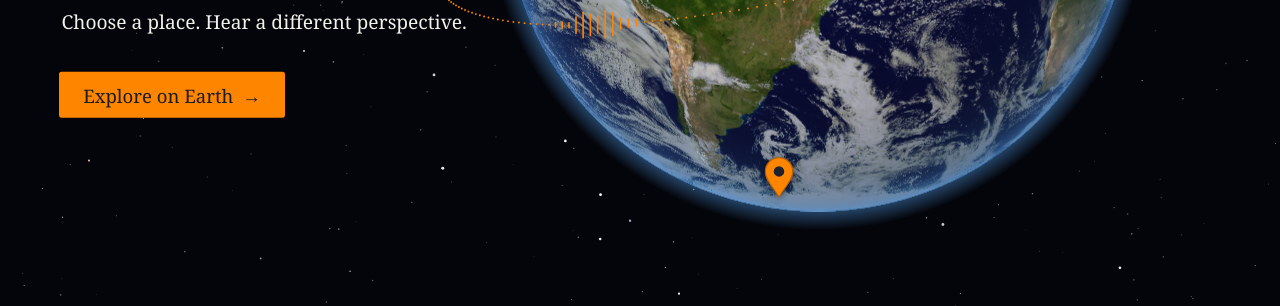
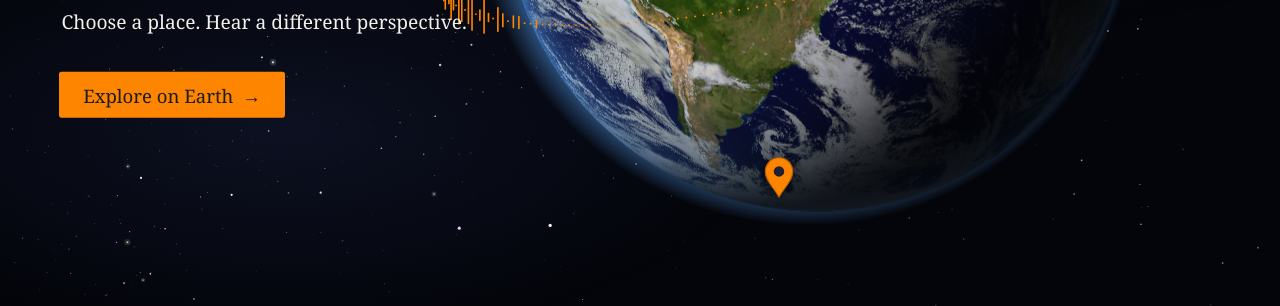
Before and after one commit to GoofyDevHub/NASA-Hackaton-2026-, a plain HTML site: page site/index.html in a window 1280 px wide. Shown: the part 494-800 px from the top of the page. Drawn offline with Linux system fonts and the light colour scheme; animation ran at ten frames a second.

Commit message:
feat(site): light the globe from the left and animate the entrance
Rename to P.T.S., shade the lower right of the Earth as night, turn the
entrance orbit into a travelling waveform and drop it from the globe
view, and let a two-layer starfield drift over a faint haze.

Co-Authored-By: Claude Fable 5.2 <noreply@anthropic.com>

```diff
--- a/site/app.js
+++ b/site/app.js
@@ -52,20 +52,39 @@ const globe = createGlobe($('globe'), {
   onPositions: place
 });
 
-// ---- deep space: a fixed field of small stars, the same on every visit
-const stars = $('stars');
-function drawStars() {
-  const w = innerWidth, h = innerHeight, d = Math.min(devicePixelRatio || 1, 2), x = stars.getContext('2d');
-  stars.width = w * d; stars.height = h * d; x.setTransform(d, 0, 0, d, 0, 0);
+// ---- deep space: two layers of small stars drift slowly the way the Earth turns, over a faint band of haze
+const stars = $('stars'), sx = stars.getContext('2d'), layers = [];
+function buildStars() {
+  const w = innerWidth, h = innerHeight, d = Math.min(devicePixelRatio || 1, 2);
+  stars.width = w * d; stars.height = h * d;
   let seed = 20261114; const rnd = () => (seed = (seed * 1664525 + 1013904223) >>> 0) / 4294967296;
-  for (let i = 0, n = Math.round(w * h / 2600); i < n; i++) {
-    const big = rnd() < 0.06, r = big ? 0.9 + rnd() * 0.7 : 0.35 + rnd() * 0.5, tint = rnd();
-    x.fillStyle = tint < 0.12 ? '#FFE3C2' : tint < 0.24 ? '#CFE0FF' : '#FFFFFF';
-    x.globalAlpha = big ? 0.75 + rnd() * 0.25 : 0.2 + rnd() * 0.55;
-    x.beginPath(); x.arc(rnd() * w, rnd() * h, r, 0, 7); x.fill();
+  layers.length = 0;
+  for (const [density, speed, size] of [[1700, 2.2, 0.75], [5200, 5.5, 1.15]]) {       // far and near
+    const c = document.createElement('canvas'), x = c.getContext('2d');
+    c.width = w * d; c.height = h * d; x.setTransform(d, 0, 0, d, 0, 0);
+    for (let i = 0, n = Math.round(w * h / density); i < n; i++) {
+      let px = rnd() * w, py = rnd() * h;
+      if (rnd() < 0.4) py = h * (0.92 - 0.62 * px / w) + (rnd() + rnd() + rnd() - 1.5) * h * 0.16;   // denser along a diagonal band
+      const bright = rnd() < 0.07, r = (bright ? 0.9 + rnd() * 0.6 : 0.3 + rnd() * 0.5) * size, tint = rnd();
+      x.fillStyle = tint < 0.12 ? '#FFE3C2' : tint < 0.26 ? '#CFE0FF' : '#FFFFFF';
+      x.globalAlpha = bright ? 0.7 + rnd() * 0.3 : 0.18 + rnd() * 0.5;
+      x.beginPath(); x.arc(px, py, r, 0, 7); x.fill();
+      if (bright && rnd() < 0.3) { x.globalAlpha *= 0.18; x.beginPath(); x.arc(px, py, r * 3.2, 0, 7); x.fill(); }   // soft bloom on a few
+    }
+    layers.push({ c, speed });
   }
 }
-drawStars(); addEventListener('resize', drawStars);
+function drawStars(now) {
+  requestAnimationFrame(drawStars);
+  if (view === 'player' || !layers.length) return;
+  const w = stars.width;
+  sx.clearRect(0, 0, w, stars.height);
+  for (const { c, speed } of layers) {
+    const off = Math.round((now / 1000 * speed * (w / innerWidth)) % w);
+    sx.drawImage(c, off, 0); sx.drawImage(c, off - w, 0);
+  }
+}
+buildStars(); addEventListener('resize', buildStars); requestAnimationFrame(drawStars);
 
 // ---- views: entrance -> globe -> player
 const PLACEMENT = {
@@ -75,7 +94,7 @@ const PLACEMENT = {
 function setView(v) {
   view = v; document.body.dataset.view = v;
   $('entrance').hidden = v !== 'entrance'; $('explorer').hidden = v !== 'globe'; $('player').hidden = v !== 'player';
-  globe.setVisible(v !== 'player'); globe.setInteractive(v === 'globe');
+  globe.setVisible(v !== 'player'); globe.setInteractive(v === 'globe'); globe.setOrbit(v === 'entrance');
   if (PLACEMENT[v]) globe.setPlacement(PLACEMENT[v]());
   for (const el of Object.values(pinEls)) el.tabIndex = v === 'globe' ? 0 : -1;
   if (v !== 'globe') { hot = null; callout.hidden = cline.hidden = true; }      // the pin label never outlives the globe view
--- a/site/globe.js
+++ b/site/globe.js
@@ -9,7 +9,7 @@ export function createGlobe(canvas, { texture, pins, onPositions }) {
   const reduced = matchMedia('(prefers-reduced-motion: reduce)');
   const view = { lat: 9, lon: -28 };
   const place = { cx: 0.64, cy: 0.49, r: 0.39 }, goal = { ...place };     // fractions: cx of width, cy and r of height
-  let tex = null, rotating = true, interactive = false, visible = true, dragging = null, zoom = 1;
+  let orbitOn = true, tex = null, rotating = true, interactive = false, visible = true, dragging = null, zoom = 1;
   let W = 0, H = 0, dpr = 1, rasterKey = '', last = performance.now();
 
   // The sphere is shaded on the GPU so the turn stays smooth; the 2D rasteriser below is the fallback.
@@ -28,8 +28,11 @@ export function createGlobe(canvas, { texture, pins, onPositions }) {
         float Y = v.y * cl + z * sl, Z = -v.y * sl + z * cl;
         float lat = asin(clamp(Y, -1., 1.)), lon = rot.y + atan(v.x, Z);
         vec3 c = texture2D(t, vec2(fract(lon / 6.28318530718 + 0.5), 0.5 - lat / 3.14159265359)).rgb;
-        float light = clamp(0.62 + 0.5 * (z * 0.8 - v.x * 0.25 + v.y * 0.3), 0., 1.), rim = pow(1.0 - z, 3.0) * 0.75;
-        c = min(c * 1.05 * light, 1.0) * (1.0 - rim) + vec3(0.353, 0.667, 1.0) * rim;
+        // The sun stands to the upper left: the lower right falls into night.
+        float d = dot(vec3(v.x, v.y, z), normalize(vec3(-0.62, 0.36, 0.70)));
+        float lit = smoothstep(-0.20, 0.50, d), rim = pow(1.0 - z, 3.0) * 0.75 * (0.12 + 0.88 * lit);
+        vec3 day = min(c * 1.12 * (0.60 + 0.50 * max(d, 0.)), 1.0), night = c * 0.06 + vec3(0.004, 0.007, 0.018);
+        c = mix(night, day, lit) * (1.0 - rim) + vec3(0.353, 0.667, 1.0) * rim;
         float a = clamp((1.0 - sqrt(r2)) * edge + 0.5, 0., 1.);
         gl_FragColor = vec4(c * a, a);
       }`));
@@ -89,7 +92,8 @@ export function createGlobe(canvas, { texture, pins, onPositions }) {
         const x0 = Math.floor(fx), y0 = Math.floor(fy), ax = fx - x0, ay = fy - y0;
         const xa = ((x0 % tw) + tw) % tw, xb = (xa + 1) % tw, yb = Math.min(th - 1, y0 + 1);
         const i00 = (y0 * tw + xa) * 4, i10 = (y0 * tw + xb) * 4, i01 = (yb * tw + xa) * 4, i11 = (yb * tw + xb) * 4;
-        const light = clamp(0.62 + 0.5 * (z * 0.8 - x * 0.25 + y * 0.3)), rim = Math.pow(1 - z, 3) * 0.75, oi = (py * S + px) * 4;
+        const dd = (x * -0.62 + y * 0.36 + z * 0.70) / 1.002, lit = clamp((dd + 0.2) / 0.7), light = (0.06 + lit * (0.54 + 0.5 * Math.max(dd, 0))) / 1.05;
+        const rim = Math.pow(1 - z, 3) * 0.75 * (0.12 + 0.88 * lit), oi = (py * S + px) * 4;
         for (let k = 0; k < 3; k++) {
           const v = (td[i00 + k] * (1 - ax) + td[i10 + k] * ax) * (1 - ay) + (td[i01 + k] * (1 - ax) + td[i11 + k] * ax) * ay;
           o[oi + k] = Math.min(255, v * 1.05 * light) * (1 - rim) + [90, 170, 255][k] * rim;
@@ -106,17 +110,17 @@ export function createGlobe(canvas, { texture, pins, onPositions }) {
     return { x: g.cx + g.R * X, y: g.cy - g.R * (Y * c0 - Z * sl), z: Y * sl + Z * c0 };
   }
 
-  // Dotted ellipse with a few short waveform clusters, as in the visual reference.
-  function orbit(g, front) {
+  // A ring of thin bars that swells and travels like a microphone level display.
+  function orbit(g, front, t) {
+    if (!orbitOn) return;
     const rx = g.R * 1.24, ry = g.R * 0.3, tilt = -13 * D2R, N = 260, ct = Math.cos(tilt), st = Math.sin(tilt);
-    const clusters = [0.55, 1.35, 2.25, 4.1];
     ctx.strokeStyle = ctx.fillStyle = '#FE8500'; ctx.lineCap = 'round';
     for (let i = 0; i < N; i++) {
       const th = (i / N) * 2 * Math.PI, s = Math.sin(th);
       if ((s >= 0) !== front) continue;
       const ex = Math.cos(th) * rx, ey = s * ry, x = g.cx + ex * ct - ey * st, y = g.cy + ex * st + ey * ct;
-      let a = 0; for (const c of clusters) a = Math.max(a, Math.exp(-(((th - c) / 0.1) ** 2)));
-      const h = a * g.R * 0.05 * (0.35 + 0.65 * Math.abs(Math.sin(i * 2.3)));
+      const env = (0.5 + 0.5 * Math.sin(3 * th - 1.3 * t)) * (0.5 + 0.5 * Math.sin(5 * th + 0.9 * t + 1.7)) * (0.6 + 0.4 * Math.sin(th - 0.5 * t));
+      const h = g.R * 0.1 * Math.pow(env, 1.25) * (0.45 + 0.55 * Math.sin(i * 1.9 + t * 5.5));
       if (h > g.R * 0.006) { ctx.lineWidth = Math.max(1.4, g.R / 190); ctx.beginPath(); ctx.moveTo(x, y - h); ctx.lineTo(x, y + h); ctx.stroke(); }
       else { ctx.beginPath(); ctx.arc(x, y, Math.max(0.9, g.R / 330), 0, 7); ctx.fill(); }
     }
@@ -132,14 +136,15 @@ export function createGlobe(canvas, { texture, pins, onPositions }) {
     if (visible) {
       const g = geom();
       ctx.setTransform(dpr, 0, 0, dpr, 0, 0); ctx.clearRect(0, 0, W, H);
-      orbit(g, false);
-      const halo = ctx.createRadialGradient(g.cx, g.cy, g.R * 0.97, g.cx, g.cy, g.R * 1.06);
-      halo.addColorStop(0, 'rgba(90,170,255,.55)'); halo.addColorStop(1, 'rgba(90,170,255,0)');
-      ctx.fillStyle = halo; ctx.beginPath(); ctx.arc(g.cx, g.cy, g.R * 1.06, 0, 7); ctx.fill();
+      orbit(g, false, now / 1000);
+      const hx = g.cx - g.R * 0.035, hy = g.cy - g.R * 0.02;                 // the glow leans toward the sunlit side
+      const halo = ctx.createRadialGradient(hx, hy, g.R * 0.96, hx, hy, g.R * 1.065);
+      halo.addColorStop(0, 'rgba(90,170,255,.5)'); halo.addColorStop(1, 'rgba(90,170,255,0)');
+      ctx.fillStyle = halo; ctx.beginPath(); ctx.arc(hx, hy, g.R * 1.065, 0, 7); ctx.fill();
       ctx.imageSmoothingQuality = 'high';
       if (glReady) drawSphereGL(g);
       else { rasterize(g.R); if (raster.width) ctx.drawImage(raster, g.cx - g.R, g.cy - g.R, g.R * 2, g.R * 2); }
-      orbit(g, true);
+      orbit(g, true, now / 1000);
       const out = {};
       for (const p of pins) { const q = project(p.lat, p.lon, g); out[p.id] = { x: q.x, y: q.y, visible: q.z > 0.1 }; }
       onPositions(out, g);
@@ -164,6 +169,7 @@ export function createGlobe(canvas, { texture, pins, onPositions }) {
     setInteractive(on) { interactive = on; canvas.style.cursor = on ? 'grab' : 'default'; if (!on) zoom = 1; },
     setVisible(on) { visible = on; if (!on) ctx.clearRect(0, 0, canvas.width, canvas.height); },
     setRotating(on) { rotating = on; },
+    setOrbit(on) { orbitOn = on; },
     lookAt(lat, lon) { view.lat = clamp(lat, -75, 75); view.lon = lon; }
   };
 }
--- a/site/index.html
+++ b/site/index.html
@@ -3,7 +3,7 @@
 <head>
   <meta charset="utf-8">
   <meta name="viewport" content="width=device-width, initial-scale=1">
-  <title>PTS — Pixel That Sounds</title>
+  <title>P.T.S. — Pixel That Sounds</title>
   <meta name="description" content="An accessible listening guide to three NASA Earth visualizations.">
   <link rel="stylesheet" href="styles.css">
 </head>
@@ -19,7 +19,7 @@
   <div id="callout-line" aria-hidden="true" hidden></div>
 
   <header class="top">
-    <p class="brand">PTS <span class="dash">—</span> <em>Pixel That Sounds</em></p>
+    <p class="brand">P.T.S. <span class="dash">—</span> <em>Pixel That Sounds</em></p>
     <nav class="crumbs" aria-label="Breadcrumb">
       <button id="crumb-explore" type="button">Explore</button><span aria-hidden="true">/</span><span aria-current="page">Player</span>
     </nav>
--- a/site/serve.mjs
+++ b/site/serve.mjs
@@ -36,4 +36,4 @@ createServer(async (req, res) => {
     if (!res.headersSent) res.writeHead(404, { 'content-type': 'text/plain' });
     res.end('Not found');
   }
-}).listen(PORT, '127.0.0.1', () => console.log(`PTS demo: http://localhost:${PORT}/`));
+}).listen(PORT, '127.0.0.1', () => console.log(`P.T.S. demo: http://localhost:${PORT}/`));
--- a/site/styles.css
+++ b/site/styles.css
@@ -16,7 +16,11 @@ button { font: inherit; color: inherit; background: none; border: 0; padding: 0;
 .cta:focus-visible, .pill.primary:focus-visible, #p-listen:focus-visible { outline-color: var(--ink); }
 .arrow { font-family: "Segoe UI Symbol", var(--sans); }
 
-#stars { position: fixed; inset: 0; width: 100vw; height: 100vh; transition: opacity .45s; }
+#stars { position: fixed; inset: 0; width: 100vw; height: 100vh; transition: opacity .45s;
+  background:
+    radial-gradient(ellipse 55% 38% at 22% 78%, rgba(46, 64, 128, .20), transparent 70%),
+    radial-gradient(ellipse 48% 30% at 80% 26%, rgba(88, 52, 120, .13), transparent 70%),
+    radial-gradient(ellipse 80% 22% at 50% 52%, rgba(30, 44, 86, .12), transparent 75%); }
 body[data-view="player"] #stars { opacity: 0; }
 #globe { position: fixed; inset: 0; width: 100vw; height: 100vh; touch-action: none; transition: opacity .45s; }
 body[data-view="player"] #globe, body[data-view="player"] #pins { opacity: 0; pointer-events: none; }
```
Also changed, not shown: sonification/samples/LICENSE-vocalset.txt, specs/images/identita/team-description.txt, 7 other files.
